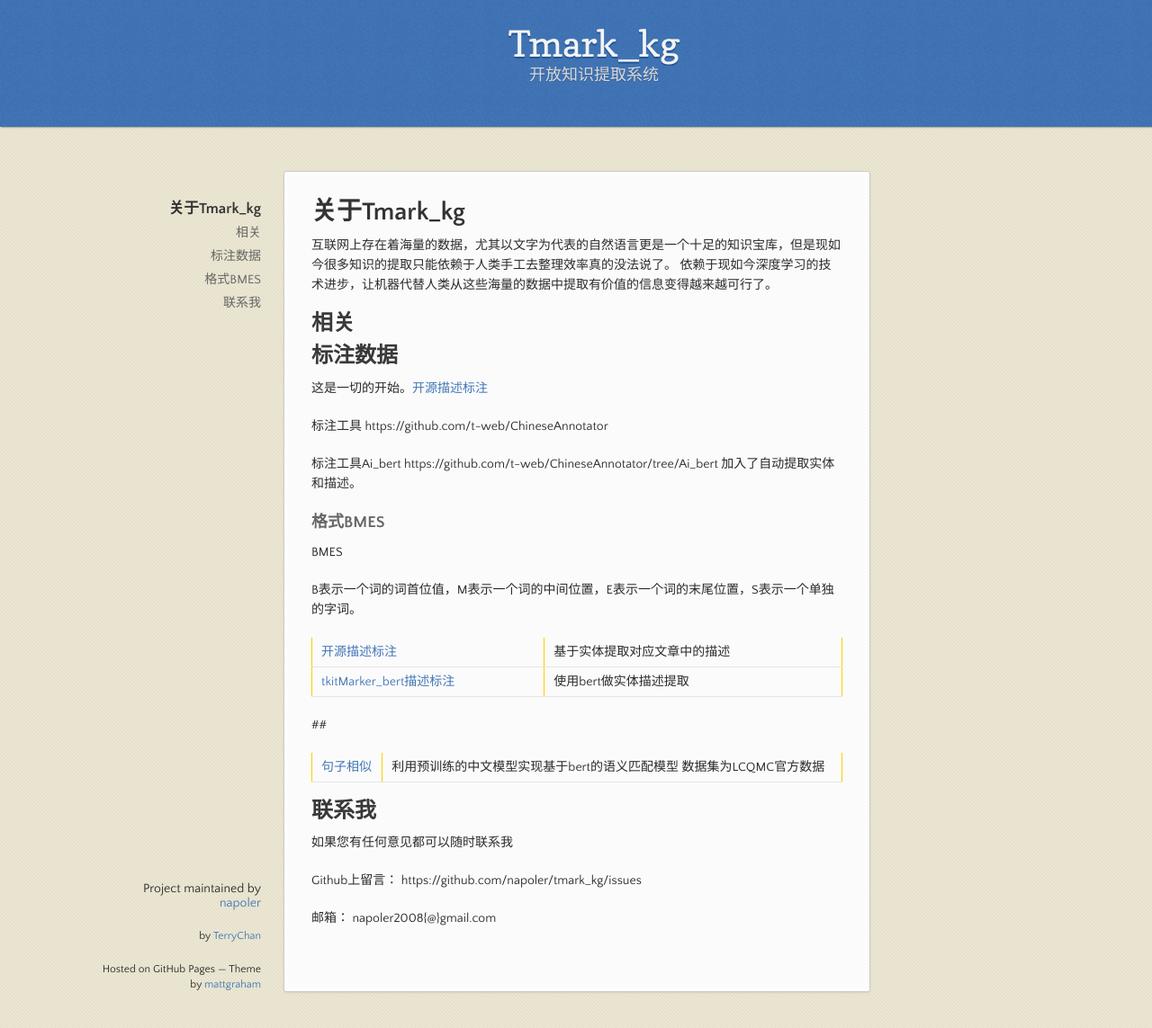
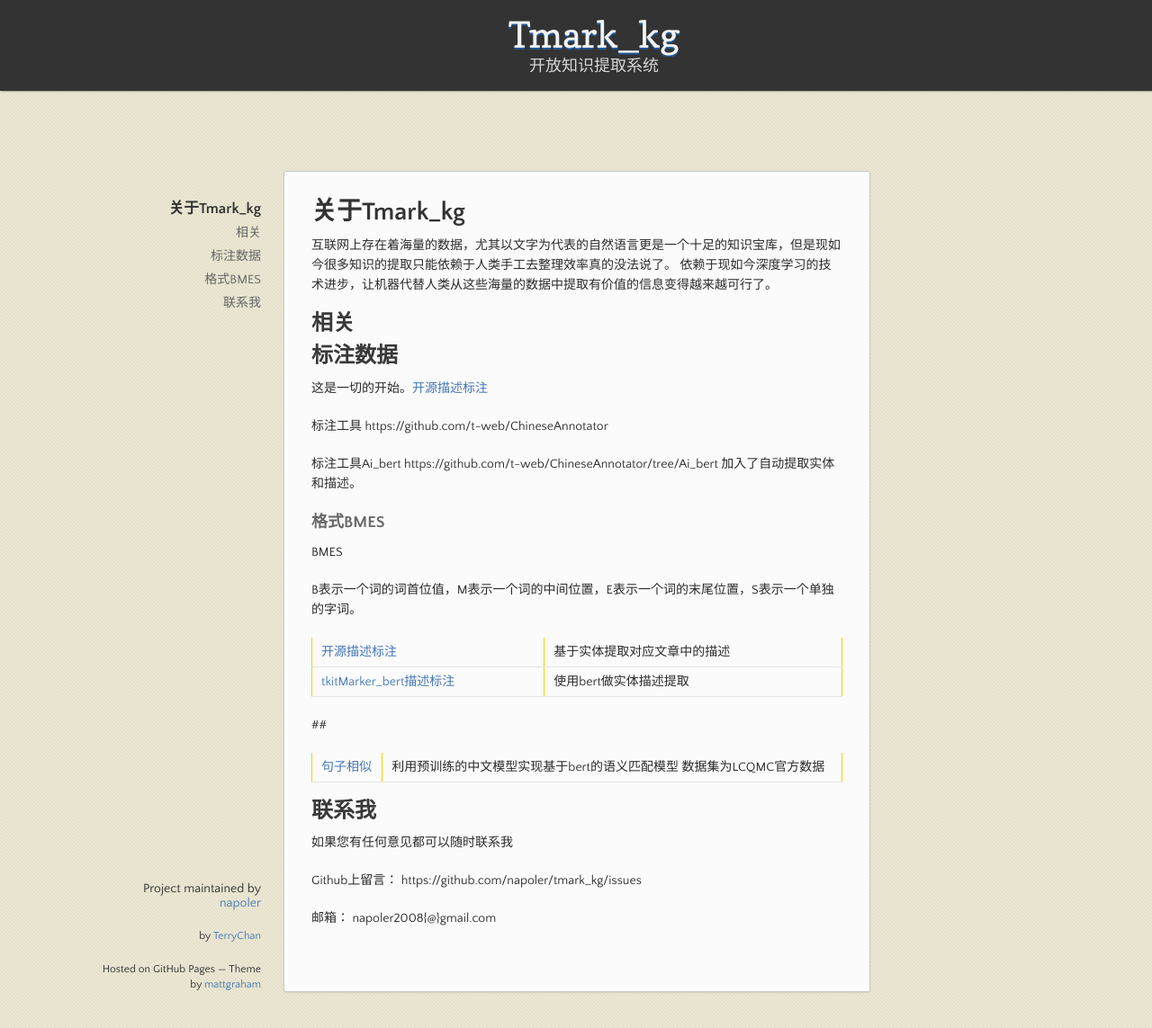
Before and after one commit to napoler/tmark_kg, a Jekyll site: the page built from docs/index.md, in a window 1280 px wide and 1143 px high. Shown: the whole window at 90% size. Built offline with Jekyll 4.4.1, drawn with Linux system fonts in a browser that asks for light colours.

Commit message:
Signed-off-by: Terry chan <napoler2008@gmail.com>

```diff
--- a/docs/assets/css/style.scss
+++ b/docs/assets/css/style.scss
@@ -2,3 +2,18 @@
 ---
 
 @import 'jekyll-theme-leap-day';
+
+header {
+    padding: 15px 20px 10px 20px;
+    margin: 0;
+    top: 0;
+    left: 0;
+    right: 0;
+    width: 100%;
+    text-align: center;
+    box-shadow: 1px 0px 2px rgba(0,0,0,0.75);
+    z-index: 99;
+    -webkit-font-smoothing: antialiased;
+    min-height: 76px;
+    background: #333;
+}
```
